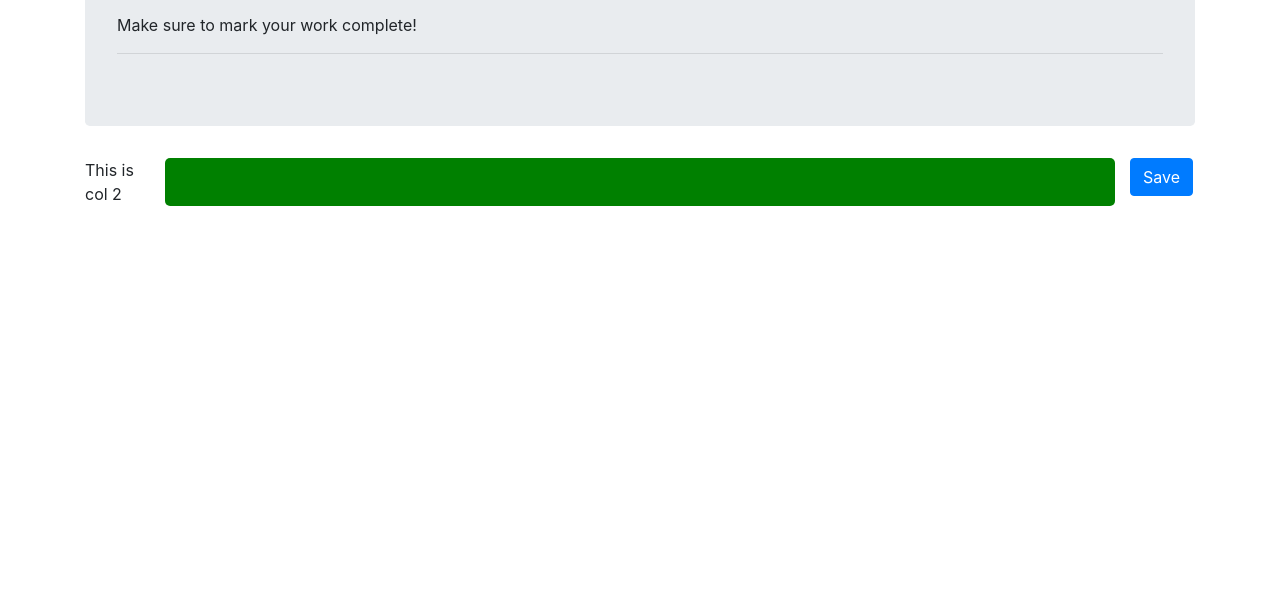
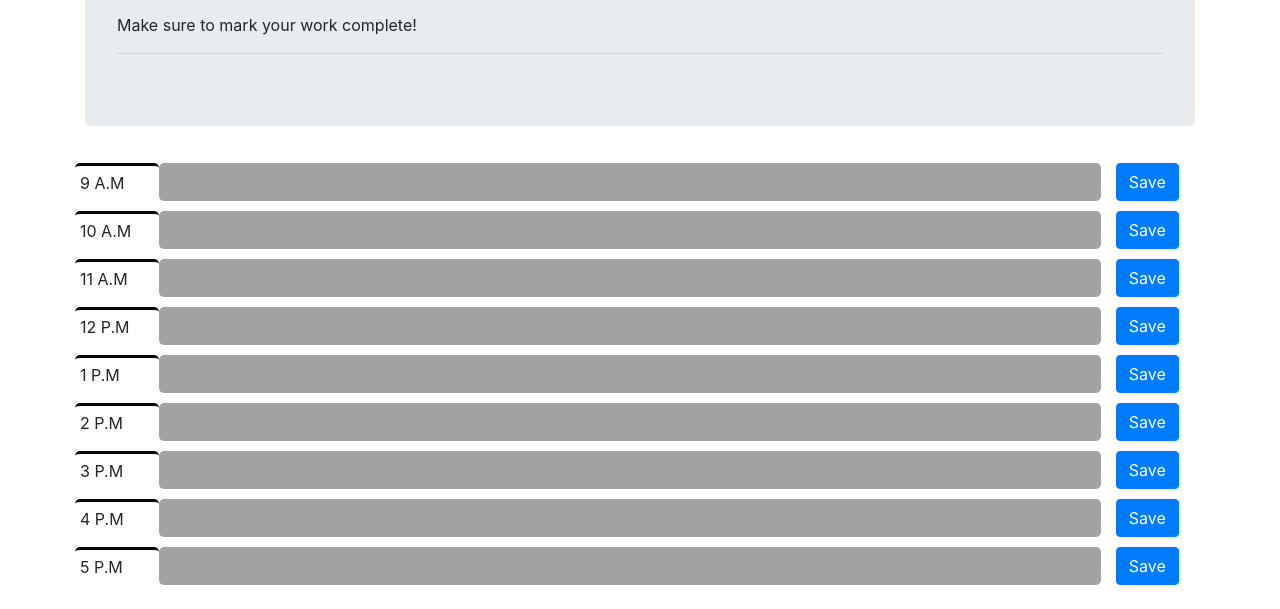
Before and after one commit to JGABREU2145/homework-5, a plain HTML site: page index.html in a window 1280 px wide. Shown: the part 191-800 px from the top of the page. Drawn offline with nearby package versions, Linux system fonts and the light colour scheme.

Commit message:
Layout updated. Still no script.

```diff
--- a/index.html
+++ b/index.html
@@ -7,15 +7,18 @@
     <link rel="stylesheet" href="https://stackpath.bootstrapcdn.com/bootstrap/4.3.1/css/bootstrap.min.css" integrity="sha384-ggOyR0iXCbMQv3Xipma34MD+dH/1fQ784/j6cY/iJTQUOhcWr7x9JvoRxT2MZw1T" crossorigin="anonymous">
     <title>Daily Planner</title>
     <style type = "text/css">
+        .row{
+            padding: 5px;
+        }
         .hour{
-            border-top-color: black;
+            border-top: 3px solid black;
+            padding: 5px;
         }
         .column{
-            border: black;
             border-radius: 5px;
         }
         .event{
-            background: green;
+            background: rgb(163, 162, 162);
             border-radius: 5px;
         }
 
@@ -31,12 +34,53 @@
             <p class="lead">Add and save your schedule for the day</p>
             <p>Make sure to mark your work complete!</p>
             <hr class="my-2">
+
         </div>
 
-        <div class = "row hour">
-                <div class = "col column">This is col 2</div>
-                <div class = "col-10 event"></div>
-                <div class = "col column"><button type="button" class="btn btn-primary">Save</button></div>
+        <div class = "row">
+            <div class = "col column hour">9 A.M</div>
+            <div class = "col-10 event" id="task"></div>
+            <div class = "col column"><button type="button" class="btn btn-primary" id="save">Save</button></div>
+        </div>
+        <div class = "row">
+            <div class = "col column hour">10 A.M</div>
+            <div class = "col-10 event" id="task"></div>
+            <div class = "col column"><button type="button" class="btn btn-primary" id="save">Save</button></div>
+        </div>
+        <div class = "row">
+            <div class = "col column hour">11 A.M</div>
+            <div class = "col-10 event" id="task"></div>
+            <div class = "col column"><button type="button" class="btn btn-primary" id="save">Save</button></div>
+        </div>
+        <div class = "row">
+            <div class = "col column hour">12 P.M</div>
+            <div class = "col-10 event" id="task"></div>
+            <div class = "col column"><button type="button" class="btn btn-primary" id="save">Save</button></div>
+        </div>
+        <div class = "row">
+            <div class = "col column hour">1 P.M</div>
+            <div class = "col-10 event" id="task"></div>
+            <div class = "col column"><button type="button" class="btn btn-primary" id="save">Save</button></div>
+        </div>
+        <div class = "row">
+            <div class = "col column hour">2 P.M</div>
+            <div class = "col-10 event" id="task"></div>
+            <div class = "col column"><button type="button" class="btn btn-primary" id="save">Save</button></div>
+        </div>
+        <div class = "row">
+            <div class = "col column hour">3 P.M</div>
+            <div class = "col-10 event" id="task"></div>
+            <div class = "col column"><button type="button" class="btn btn-primary" id="save">Save</button></div>
+        </div>
+        <div class = "row">
+            <div class = "col column hour">4 P.M</div>
+            <div class = "col-10 event" id="task"></div>
+            <div class = "col column"><button type="button" class="btn btn-primary" id="save">Save</button></div>
+        </div>
+        <div class = "row">
+            <div class = "col column hour">5 P.M</div>
+            <div class = "col-10 event" id="task"></div>
+            <div class = "col column"><button type="button" class="btn btn-primary" id="save">Save</button></div>
         </div>
 
 
```
